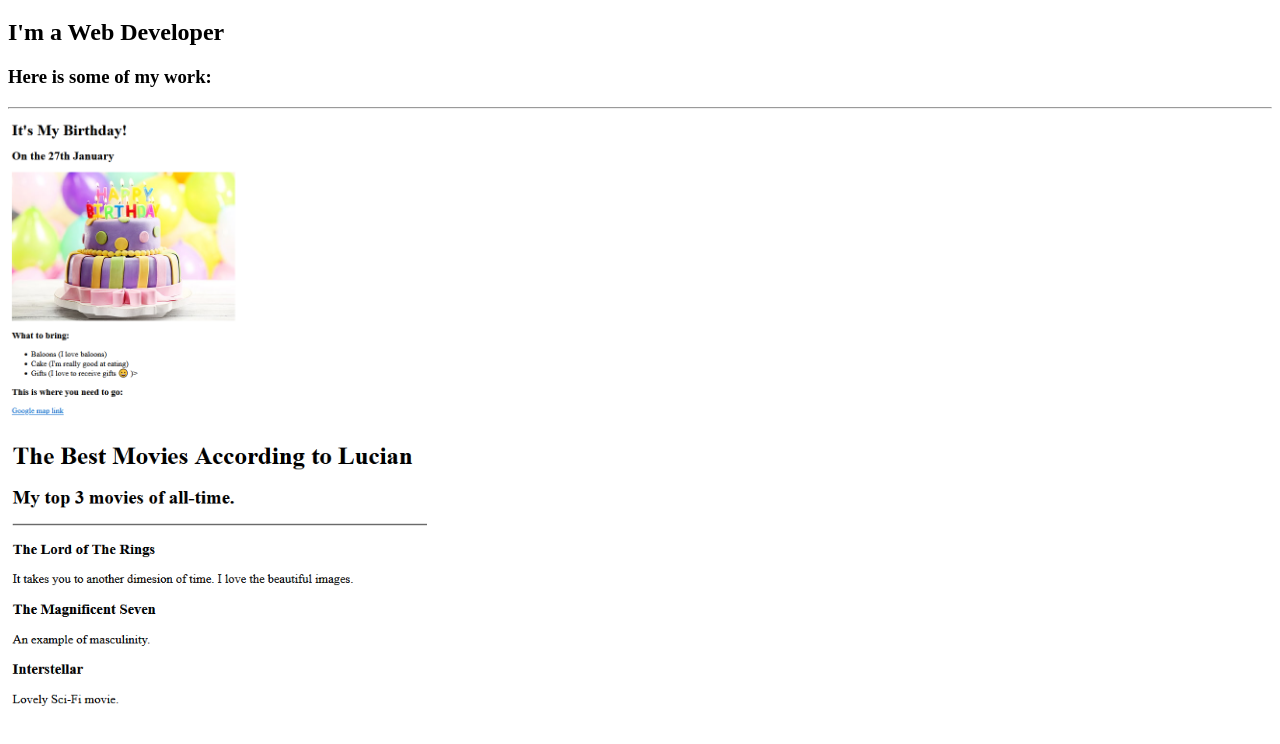
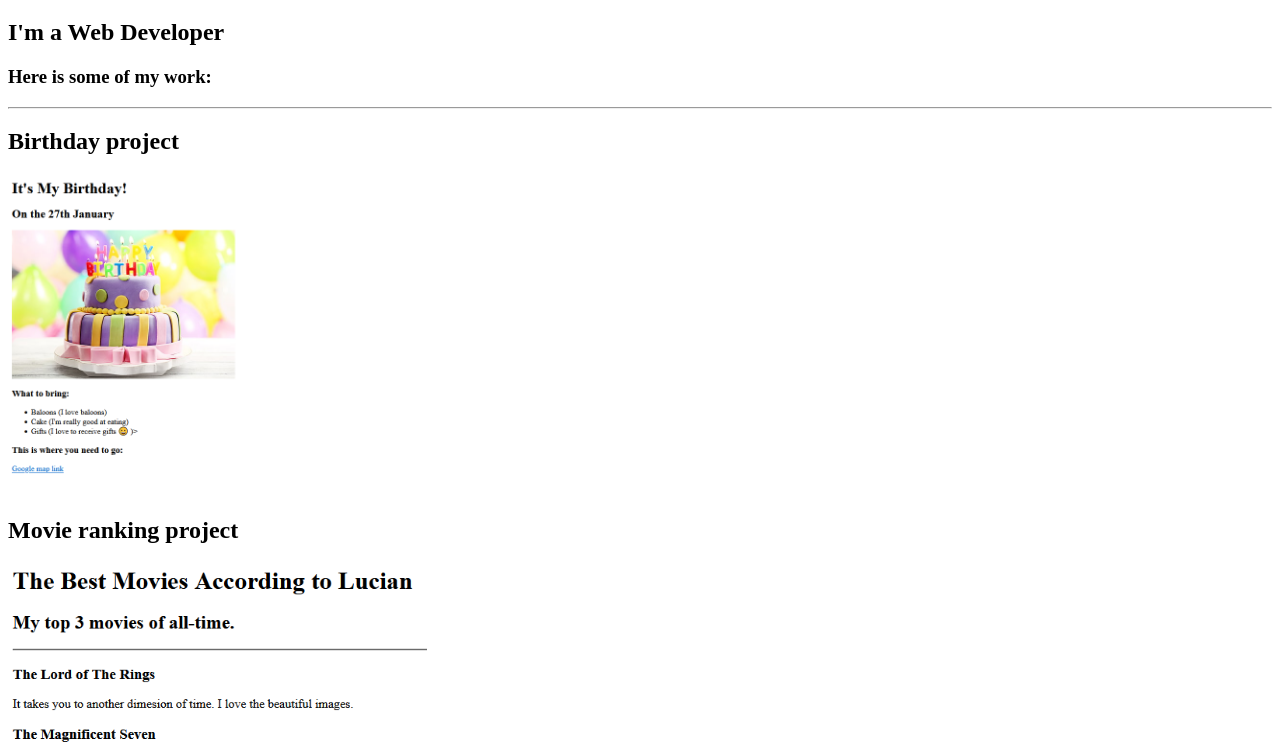
Before and after one commit to tepesl/html-portofolio, a plain HTML site: page index.html in a window 1280 px wide. Shown: the part 61-805 px from the top of the page. Drawn offline with Linux system fonts and the light colour scheme.

Commit message:
Update index.html

```diff
--- a/index.html
+++ b/index.html
@@ -11,11 +11,13 @@
     <h3>Here is some of my work:</h3>
     <hr>
 
+    <h2>Birthday project</h2>
     <a href="./public/birthday-invite.html" target="_blank">
         <img src="./assets/images/birthday-invite.png" height="300"/>
     </a>
     <br>
     <br>
+    <h2>Movie ranking project</h2>
     <a href="./public/movie-ranking.html" target="_blank">
         <img src="./assets/images/movie-ranking.png" height="300"/>
     </a>
```
